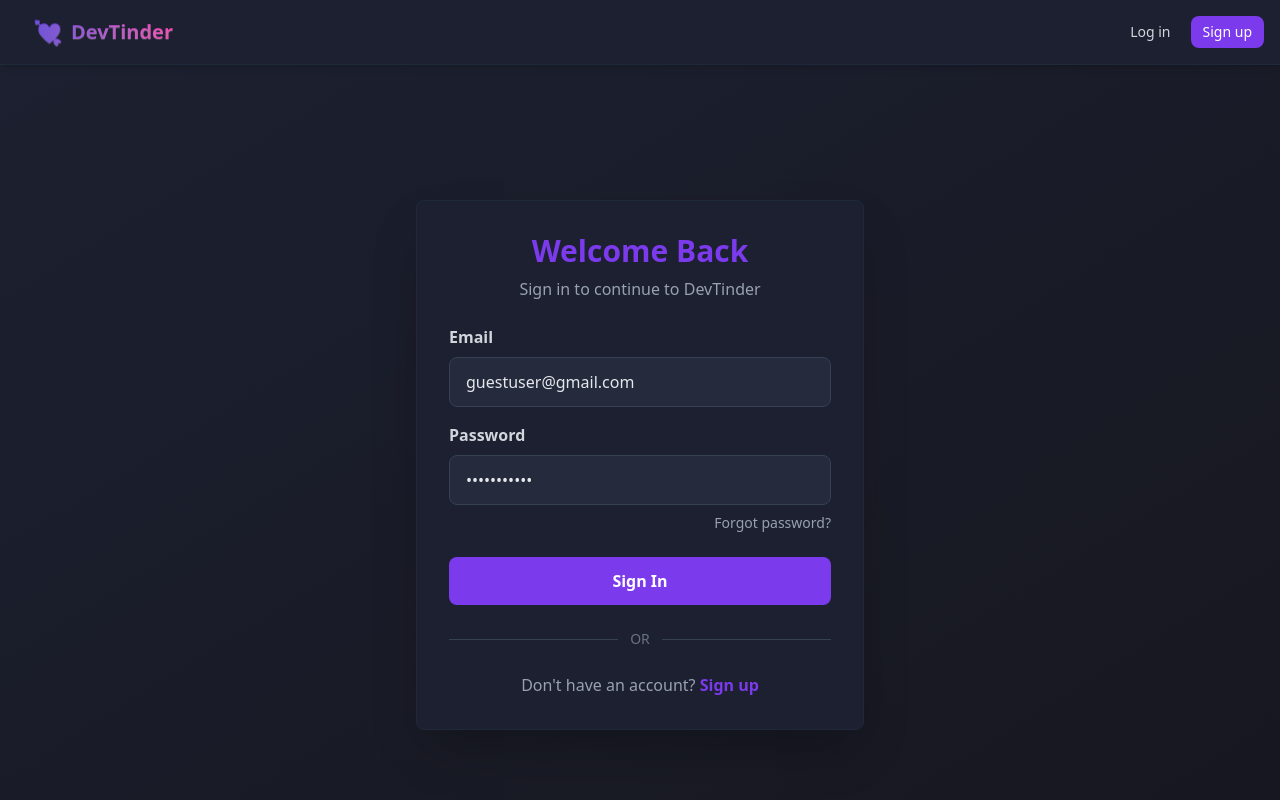
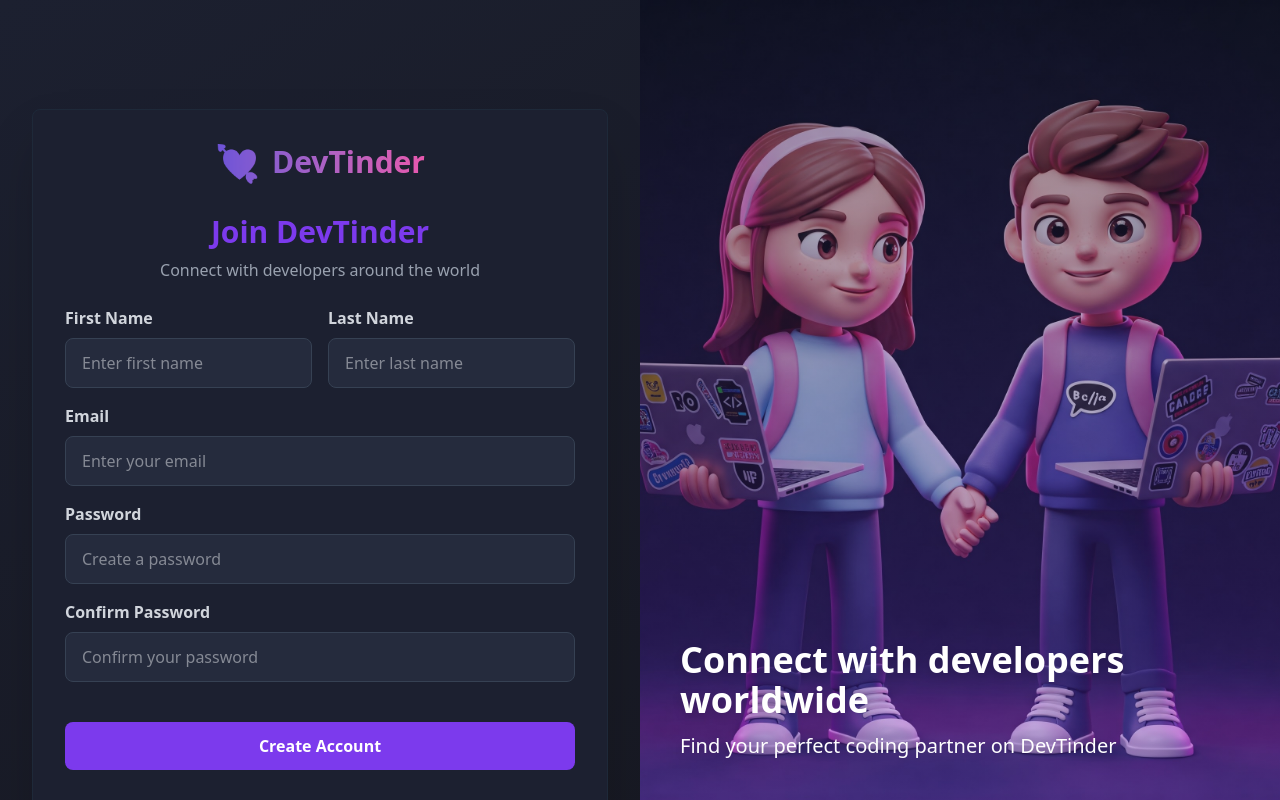
Before and after one commit to AyushAgarwal15/DevTinder-Frontend, a React (Vite) app: page /signup in a window 1280 px wide. Before the commit this address led to /login. Shown: the top 800 px of the page. Built offline with nearby package versions, Linux system fonts and the light colour scheme; no server answers.

Commit message:
Refactor App component to position authentication routes outside of Body for full-screen display; enhance Login and Signup components with Logo integration and improved layout for better user experience; add scrollbar utilities in CSS for consistent styling.

```diff
--- a/src/App.jsx
+++ b/src/App.jsx
@@ -22,12 +22,13 @@ function App() {
               <Routes>
                 <Route path="/" element={<Body />}>
                   <Route path="/" element={<Feed />} />
-                  <Route path="/login" element={<Login />} />
-                  <Route path="/signup" element={<Signup />} />
                   <Route path="/profile" element={<Profile />} />
                   <Route path="/connections" element={<Connections />} />
                   <Route path="/requests" element={<Requests />} />
                 </Route>
+                {/* Auth routes outside of Body to make them full screen without navbar/footer */}
+                <Route path="/login" element={<Login />} />
+                <Route path="/signup" element={<Signup />} />
                 {/* Chat route outside of Body to make it full screen without navbar/footer */}
                 <Route path="/chat/:targetUserId" element={<Chat />} />
               </Routes>
--- a/src/components/Chat.jsx
+++ b/src/components/Chat.jsx
@@ -468,7 +468,7 @@ const Chat = () => {
             />
             <button
               type="submit"
-              className="bg-[#7C3AED] text-white p-3 rounded-lg hover:bg-[#6025c0] transition-colors flex items-center justify-center shadow-lg shadow-[#7C3AED]/20"
+              className="bg-[#7C3AED] text-white p-3 rounded-lg hover:bg-[#6025c0] transition-colors flex items-center justify-center shadow-lg shadow-[#7C3AED]/20 cursor-pointer"
               disabled={!newMessage.trim() || loading}
             >
               <svg
--- a/src/components/Login.jsx
+++ b/src/components/Login.jsx
@@ -7,6 +7,7 @@ import { BASE_URL } from "../utils/constants";
 import { useToast } from "../context/ToastContext";
 import ButtonLoader from "./ButtonLoader";
 import { addRequests } from "../utils/requestSlice";
+import Logo from "./Logo";
 
 const Login = () => {
   const [emailId, setEmail] = useState("guestuser@gmail.com");
@@ -58,11 +59,21 @@ const Login = () => {
   };
 
   return (
-    <div className="min-h-screen flex items-center justify-center bg-gradient-to-br from-[#1c2030] to-[#16171f] p-4">
-      <div className="w-full max-w-md bg-[#1c2030] shadow-2xl border border-gray-800 rounded-lg overflow-hidden">
+    <div className="min-h-screen flex items-center justify-center bg-gradient-to-br from-[#1c2030] to-[#16171f]">
+      <div className="flex w-full h-screen overflow-hidden">
+        {/* Left side: Form container */}
+        <div className="w-full lg:w-1/2 flex items-center justify-center p-4 overflow-y-auto scrollbar-hide">
+          <div className="w-full max-w-xl bg-[#1c2030] shadow-2xl border border-gray-800 rounded-lg overflow-hidden">
             <div className="p-8">
+              <div className="flex justify-center mb-8">
+                <div className="scale-150 transform">
+                  <Logo />
+                </div>
+              </div>
               <div className="text-center mb-6">
-            <h2 className="text-3xl font-bold text-[#7C3AED]">Welcome Back</h2>
+                <h2 className="text-3xl font-bold text-[#7C3AED]">
+                  Welcome Back
+                </h2>
                 <p className="text-gray-400 mt-2">
                   Sign in to continue to DevTinder
                 </p>
@@ -147,6 +158,27 @@ const Login = () => {
             </div>
           </div>
         </div>
+
+        {/* Right side: Image container (hidden on mobile) */}
+        <div className="hidden lg:block lg:w-1/2 relative overflow-hidden">
+          <img
+            src="/auth_thumbnail.jpeg"
+            alt="Developer coding"
+            className="w-full h-full object-cover"
+          />
+          <div className="absolute inset-0 bg-gradient-to-b from-[#1c2030]/40 to-[#7C3AED]/30">
+            <div className="absolute bottom-10 left-10 max-w-md">
+              <h2 className="text-4xl font-bold mb-3 text-white drop-shadow-lg">
+                Connect with developers worldwide
+              </h2>
+              <p className="text-white text-xl drop-shadow-md">
+                Find your perfect coding partner on DevTinder
+              </p>
+            </div>
+          </div>
+        </div>
+      </div>
+    </div>
   );
 };
 
--- a/src/components/Signup.jsx
+++ b/src/components/Signup.jsx
@@ -5,6 +5,7 @@ import { addUser } from "../utils/userSlice";
 import { useNavigate } from "react-router-dom";
 import { BASE_URL } from "../utils/constants";
 import { useToast } from "../context/ToastContext";
+import Logo from "./Logo";
 
 const Signup = () => {
   const [formData, setFormData] = useState({
@@ -67,9 +68,17 @@ const Signup = () => {
   };
 
   return (
-    <div className="min-h-screen flex items-center justify-center bg-gradient-to-br from-[#1c2030] to-[#16171f] p-4">
-      <div className="w-full max-w-md bg-[#1c2030] shadow-2xl border border-gray-800 rounded-lg overflow-hidden">
+    <div className="min-h-screen flex items-center justify-center bg-gradient-to-br from-[#1c2030] to-[#16171f]">
+      <div className="flex w-full h-screen overflow-hidden">
+        {/* Left side: Form container */}
+        <div className="w-full lg:w-1/2 flex items-center justify-center p-4 overflow-y-auto scrollbar-hide">
+          <div className="w-full max-w-xl bg-[#1c2030] shadow-2xl border border-gray-800 rounded-lg overflow-hidden mt-40">
             <div className="p-8">
+              <div className="flex justify-center mb-8">
+                <div className="scale-150 transform">
+                  <Logo />
+                </div>
+              </div>
               <div className="text-center mb-6">
                 <h2 className="text-3xl font-bold text-[#7C3AED]">
                   Join DevTinder
@@ -199,6 +208,27 @@ const Signup = () => {
             </div>
           </div>
         </div>
+
+        {/* Right side: Image container (hidden on mobile) */}
+        <div className="hidden lg:block lg:w-1/2 relative overflow-hidden">
+          <img
+            src="/auth_thumbnail.jpeg"
+            alt="Developer coding"
+            className="w-full h-full object-cover"
+          />
+          <div className="absolute inset-0 bg-gradient-to-b from-[#1c2030]/40 to-[#7C3AED]/30">
+            <div className="absolute bottom-10 left-10 max-w-md">
+              <h2 className="text-4xl font-bold mb-3 text-white drop-shadow-lg">
+                Connect with developers worldwide
+              </h2>
+              <p className="text-white text-xl drop-shadow-md">
+                Find your perfect coding partner on DevTinder
+              </p>
+            </div>
+          </div>
+        </div>
+      </div>
+    </div>
   );
 };
 
--- a/src/index.css
+++ b/src/index.css
@@ -136,3 +136,16 @@
 .line-clamp-3 {
   -webkit-line-clamp: 3;
 }
+
+/* Scrollbar utilities */
+.scrollbar-hide {
+  /* Firefox */
+  scrollbar-width: none;
+  /* IE/Edge */
+  -ms-overflow-style: none;
+}
+
+/* WebKit browsers (Chrome, Safari) */
+.scrollbar-hide::-webkit-scrollbar {
+  display: none;
+}
```
Also changed, not shown: public/auth_thumbnail.jpeg (added). Lines whose indentation alone changed are shown as unchanged.
